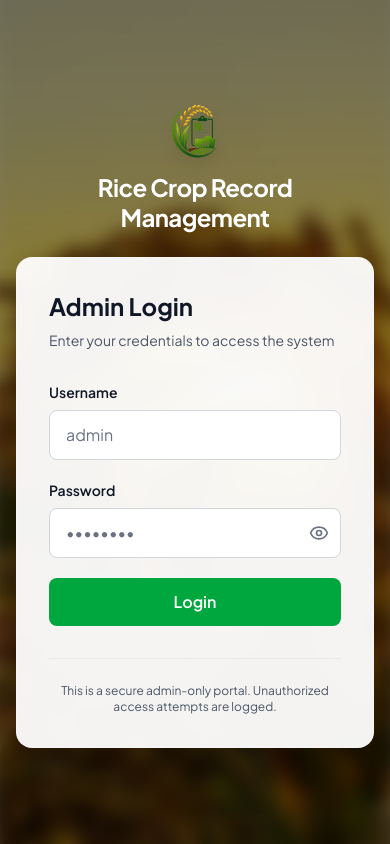
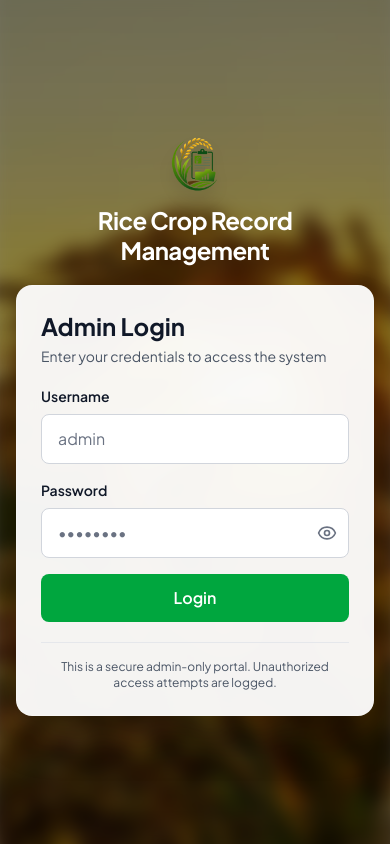
Before and after one commit to Mark-Khian/agritrack-monitoring-system, a React (Vite) app: page / in a window 390 px wide. Built offline with nearby package versions, Linux system fonts and the light colour scheme.

Commit message:
fix: improve mobile login responsiveness

```diff
--- a/src/pages/Landing.jsx
+++ b/src/pages/Landing.jsx
@@ -137,7 +137,7 @@ const Landing = () => {
   };
 
   return (
-    <div className="relative min-h-screen w-full overflow-hidden">
+    <div className="relative min-h-[100dvh] w-full overflow-hidden">
       {/* Full-screen background image */}
       <div
         className="absolute inset-0 bg-cover bg-center scale-105 blur-[8px]"
@@ -203,11 +203,11 @@ const Landing = () => {
       )}
 
       {/* Admin Login Container */}
-      <div className="relative z-10 min-h-[100dvh] w-full flex flex-col overflow-y-auto px-4 sm:px-6 lg:px-8 py-[clamp(24px,4vh,56px)]">
+      <div className="relative z-10 min-h-[100dvh] w-full flex flex-col overflow-y-auto px-4 sm:px-6 lg:px-8 py-4 sm:py-[clamp(24px,4vh,56px)]">
         <div className="my-auto w-full flex flex-col items-center">
 
           {/* Logo and Title */}
-          <div className="flex flex-col items-center text-center w-full mb-[clamp(20px,3vh,36px)]">
+          <div className="flex flex-col items-center text-center w-full mb-5 sm:mb-[clamp(20px,3vh,36px)]">
             <img
               src={crmLogo}
               alt="AgriTrack CRM Logo"
@@ -219,13 +219,13 @@ const Landing = () => {
           </div>
 
           {/* Login Card */}
-          <div className="w-full max-w-md bg-white/95 backdrop-blur-md rounded-2xl shadow-2xl p-8 sm:p-10 border border-white/20">
+          <div className="w-full max-w-md bg-white/95 backdrop-blur-md rounded-2xl shadow-2xl p-6 sm:p-10 border border-white/20">
 
-            <h2 className="text-2xl sm:text-3xl font-bold text-gray-900 mb-2">Admin Login</h2>
-            <p className="text-gray-600 text-sm mb-8">Enter your credentials to access the system</p>
+            <h2 className="text-2xl sm:text-3xl font-bold text-gray-900 mb-1 sm:mb-2">Admin Login</h2>
+            <p className="text-gray-600 text-sm mb-5 sm:mb-8">Enter your credentials to access the system</p>
 
             {/* Login Form */}
-            <form onSubmit={handleSubmit} className="space-y-5">
+            <form onSubmit={handleSubmit} className="space-y-4 sm:space-y-5">
 
               {/* Username Input */}
               <div>
@@ -295,7 +295,7 @@ const Landing = () => {
             </form>
 
             {/* Footer note */}
-            <div className="mt-8 pt-6 border-t border-gray-200">
+            <div className="mt-5 sm:mt-8 pt-4 sm:pt-6 border-t border-gray-200">
               <p className="text-xs text-gray-600 text-center">
                 This is a secure admin-only portal. Unauthorized access attempts are logged.
               </p>
```
